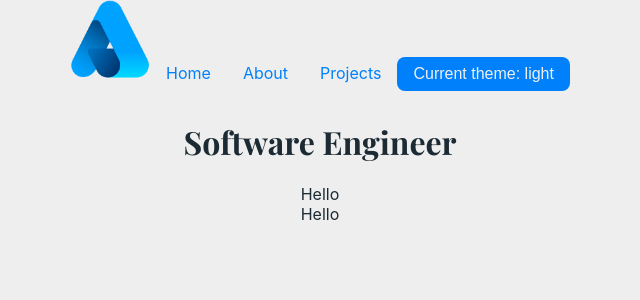
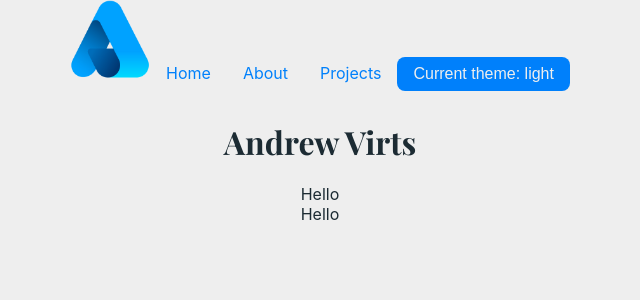
Before and after one commit to asvirts/portfolioWebsite, a React (Create React App) app in the folder virts-dev/: page / in a window 1280 px wide. Shown: the top 300 px of the page, without its empty margins (320-960 px from the left). Built offline with nearby package versions, Linux system fonts and the light colour scheme; a web font is replaced by a local one.

Commit message:
title update

```diff
--- a/virts-dev/src/routes/root.jsx
+++ b/virts-dev/src/routes/root.jsx
@@ -29,7 +29,7 @@ export default function Root() {
         </button>
       </nav>
 
-      <h1>Software Engineer</h1>
+      <h1>Andrew Virts</h1>
 
       <div class="row">
         <div class="col-6">Hello</div>
```
